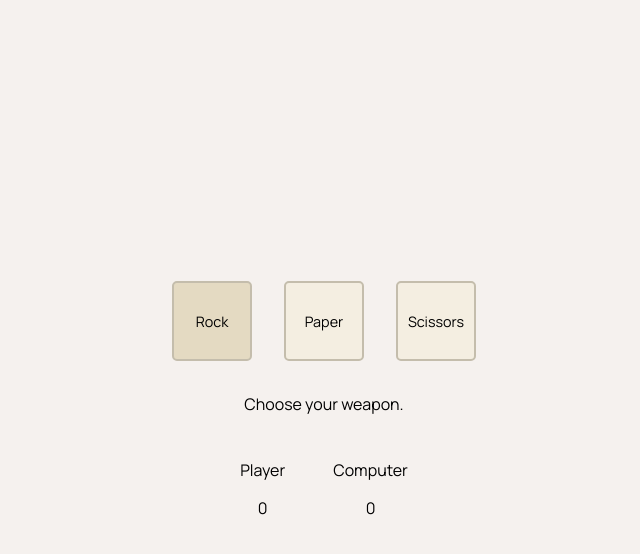
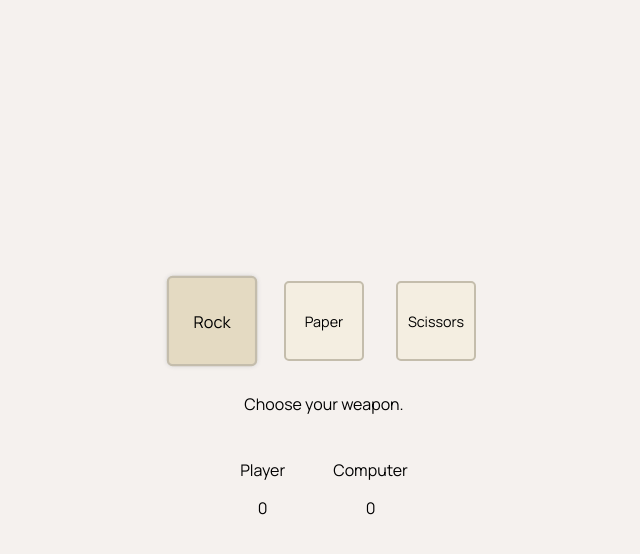
Before and after one commit to sushiroll29/rock-paper-scissors, a plain HTML site: page index.html in a window 1280 px wide. In both pictures the pointer is over the button "Rock". Shown: the whole page, without its empty margins (316-956 px from the left). Drawn offline with Linux system fonts and the light colour scheme.

Commit message:
Add hover style to buttons

```diff
--- a/style.css
+++ b/style.css
@@ -33,10 +33,13 @@ body {
     max-width: 5rem;
     cursor: pointer;
     font-family: 'Manrope', sans-serif;
+    transition: transform .5s;
 }
 
 .choice:hover {
     background-color: #E4DAC2;
+    transform: scale(1.13);
+    box-shadow: 0 0 .25rem lightgray;
 }
 
 .info, .container {
```
